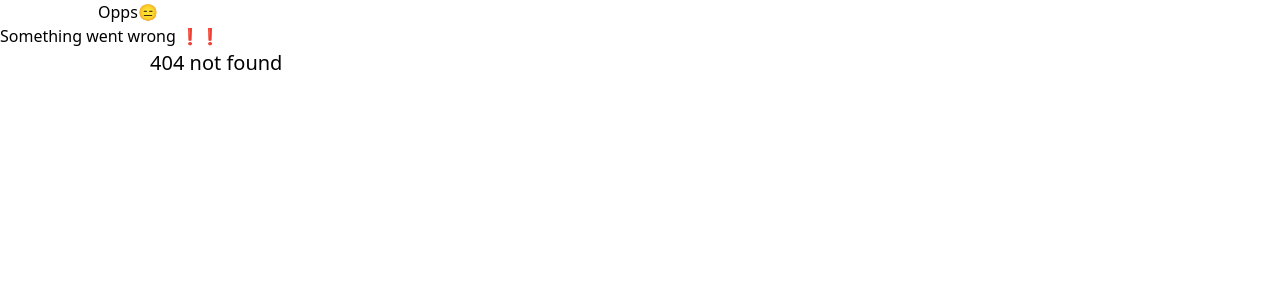
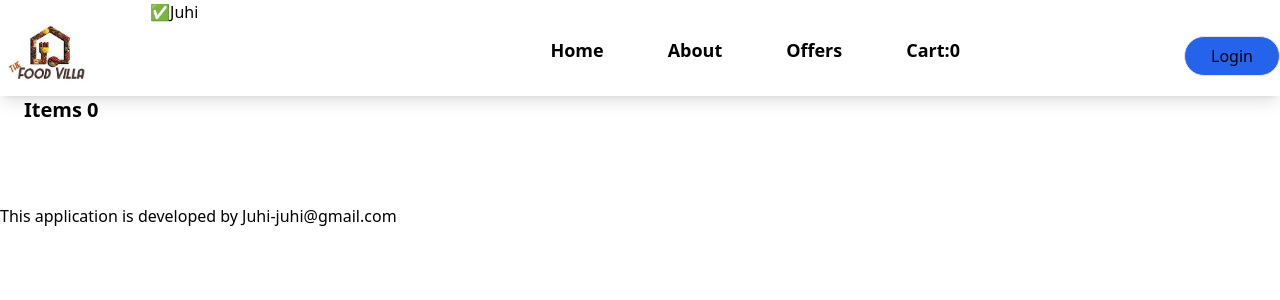
Before and after one commit to JuhiBhardwaj22/React_Tutorial_From_Zero_To_Advanced, a React (Vite) app: page /cart in a window 1280 px wide. Before the commit this address had no page. Shown: the top 300 px of the page. Built offline with nearby package versions, Linux system fonts and the light colour scheme.

Commit message:
react-redux-chapter-12

```diff
--- a/package.json
+++ b/package.json
@@ -27,11 +27,13 @@
     "tailwindcss": "^3.2.7"
   },
   "dependencies": {
+    "@reduxjs/toolkit": "^1.9.3",
     "@swc/helpers": "^0.4.14",
     "axios": "^1.3.3",
     "react": "^18.2.0",
     "react-dom": "^18.2.0",
     "react-lazy-load": "^4.0.1",
+    "react-redux": "^8.0.5",
     "react-router-dom": "^6.7.0"
   },
   "browserslist": [
--- a/src/App.js
+++ b/src/App.js
@@ -11,7 +11,10 @@ import RestrauntMenu from "./component/RestrauntMenu";
 import Shimmer from "./utils/Shimmer";
 import Profile from "./component/profile/Profile";
 import userContext from "./utils/userContext";
-//import Offers from "./component/offers/Offers";
+import Cart from "./component/cart/Cart";
+import store from "./utils/store"
+import { Provider } from "react-redux";
+
 
 const Offers = lazy(() => import("./component/offers/Offers")); //Dynamic import
 
@@ -21,13 +24,13 @@ const AppLayout = () => {
     email:"juhi@gmail.com"
   })
   return (
-    <>
+    <Provider store={store}>
     <userContext.Provider value={{user:userInfo}}>
       <Header />
       <Outlet />
       <Footer />
     </userContext.Provider>
-    </>
+    </Provider>
   );
 };
 
@@ -59,6 +62,11 @@ const appRouter = createBrowserRouter([
         errorElement: <Error />,
       },
       {
+        path: "/cart",
+        element: <Cart />,
+        errorElement: <Error />,
+      },
+      {
         path: "/restraunt/:id",
         element: <RestrauntMenu />,
       },
--- a/src/component/RestrauntMenu.js
+++ b/src/component/RestrauntMenu.js
@@ -1,8 +1,10 @@
 import React from "react";
+import { useDispatch } from 'react-redux'
 import { useParams } from "react-router-dom";
 import { IMG_CDN_URL } from "../Constant";
 import Shimmer from "../utils/Shimmer";
 import useRestaurant from "../utils/useRestaurant";
+import { addItem } from "../utils/cartSlice";
 
 const RestrauntMenu = () => {
   const param = useParams();
@@ -19,26 +21,32 @@ const RestrauntMenu = () => {
     return  menuItem?.card?.card;
   })
 
+  const dispatch = useDispatch();
+  const addFoodItem = (items) =>{
+    console.log("v",items)
+    dispatch(addItem(items));
+  }
   return !restaurant ? (
     <Shimmer />
   ) : (
-    <div>
-      <div>
+    <div className="flex">
+      <div className="mr-8">
         <h1  className="text-xl font-bold">Restraunt</h1>
         <h2  className="text-lg font-bold">{restaurant?.cards[0]?.card?.card?.info.name}</h2>
         <img src={IMG_CDN_URL + restaurant?.cards[0]?.card?.card?.info.cloudinaryImageId} />
       </div>
       <div>
-        <h1>Menu🥘🍔🍟</h1>
+        <h1 className="text-xl font-bold">Menu🥘🍔🍟</h1>
           <ul>
             {menuAllList.map((items,index) => {
               return(
                 <>
-                   <h1 className="text-xl font-bold">{items?.title}</h1>
+                   <h1 className="text-xl font-bold text-red-500">{items?.title}</h1>
                    {items?.itemCards?.map((lists,index) =>{
                     return(
-                      <div>
+                      <div className="flex">
                           <li key={lists?.card?.info?.id}>{lists?.card?.info?.name}</li>
+                          <button className="ml-5 bg-blue-500 h-6 w-4" onClick={() => addFoodItem(lists?.card?.info)}>+</button>
                       </div>
                     )
                    })}
--- /dev/null
+++ b/src/component/cart/Cart.js
@@ -0,0 +1,18 @@
+import { useSelector } from "react-redux";
+import Fooditem from "./Fooditem";
+
+const Cart = () => {
+  const items = useSelector((store) => store.cart.items);
+  return (
+    <div>
+      <span className="text-xl m-6 font-bold">Items {items.length}</span>
+      <div className="flex m-10">
+        {items.map((elm) => (
+          <Fooditem key={elm.id} {...elm} />
+        ))}
+      </div>
+    </div>
+  );
+};
+
+export default Cart;
--- /dev/null
+++ b/src/component/cart/Fooditem.js
@@ -0,0 +1,29 @@
+import React from "react";
+import { useDispatch } from "react-redux";
+import { removeItem } from "../../utils/cartSlice";
+import { IMG_CDN_URL } from "../../Constant";
+
+export const Fooditem = ({ name, imageId, price, category }) => {
+  const dispatch = useDispatch();
+
+  const removeData = () => {
+    dispatch(removeItem());
+  };
+
+  return (
+    <div className="w-56 p-2 m-2 shadow-lg bg-gray-100">
+      <button className="float-right" onClick={() => removeData()}>
+        ❌
+      </button>
+      <img src={IMG_CDN_URL + imageId} />
+      <h3 className="font-bold text-md">{name}</h3>
+      <br />
+      <span>{category}</span>
+      <br />
+      <span>Rupess : {price}</span> <br />
+      <br />
+    </div>
+  );
+};
+
+export default Fooditem;
--- a/src/component/header/Header.js
+++ b/src/component/header/Header.js
@@ -1,4 +1,5 @@
 import { useState, useContext } from "react";
+import { useSelector } from 'react-redux';
 import { Link } from "react-router-dom";
 import Logo from "../../assest/img/foodvilla.jpeg";
 import useOnline from "../../utils/useOnline";
@@ -17,8 +18,11 @@ const Header = () => {
 
 const {user} = useContext(userContext);
 
+const cartItems = useSelector(store => store.cart.items);
+console.log("cartItems",cartItems)
+
   return (
-    <div className="h-24 flex flex-row bg-gray-300 shadow-lg">
+    <div className="h-24 flex flex-row shadow-lg">
       <Title />
       <h1>{isOnline ? "✅" : "🔴"}</h1>
       <p>{user.name}</p>
@@ -30,11 +34,11 @@ const {user} = useContext(userContext);
           <Link className="px-8" to="/about">
             <li className="font-bold text-lg">About</li>
           </Link>
-          <Link className="px-8">
-            <li className="font-bold text-lg">Cart</li>
-          </Link>
           <Link  className="px-8" to="/Offers">
             <li className="font-bold text-lg">Offers</li>
+          </Link>
+          <Link className="px-8" to="/cart">
+            <li className="font-bold text-lg">Cart:{cartItems.length}</li>
           </Link>
           <button className="ml-48 border rounded-full w-24 h-10 bg-blue-600" >Login</button>
         </ul>
--- /dev/null
+++ b/src/utils/cartSlice.js
@@ -0,0 +1,25 @@
+import { createSlice } from "@reduxjs/toolkit";
+
+const cartSlice = createSlice({
+  name: "cart",
+  initialState: {
+    items: [],
+  },
+  reducers: {
+    addItem: (state, action) => {
+      console.log("state", state);
+      state.items.push(action.payload);
+    },
+    removeItem: (state, action) => {
+      console.log("remove", state);
+      state.items.pop();
+    },
+    clearcart: (state) => {
+      state.items = [];
+    },
+  },
+});
+
+export const { addItem, removeItem, clearcart } = cartSlice.actions;
+
+export default cartSlice.reducer;
--- /dev/null
+++ b/src/utils/store.js
@@ -0,0 +1,10 @@
+import {configureStore} from "@reduxjs/toolkit";
+import cartSlice  from "./cartSlice";
+
+const store = configureStore({
+    reducer:{
+        cart : cartSlice
+    }
+
+})
+export default store;
```
Also changed, not shown: src/assest/img/remove.jpg (added), 1 other file (tests, documents, lock files or other folders).
